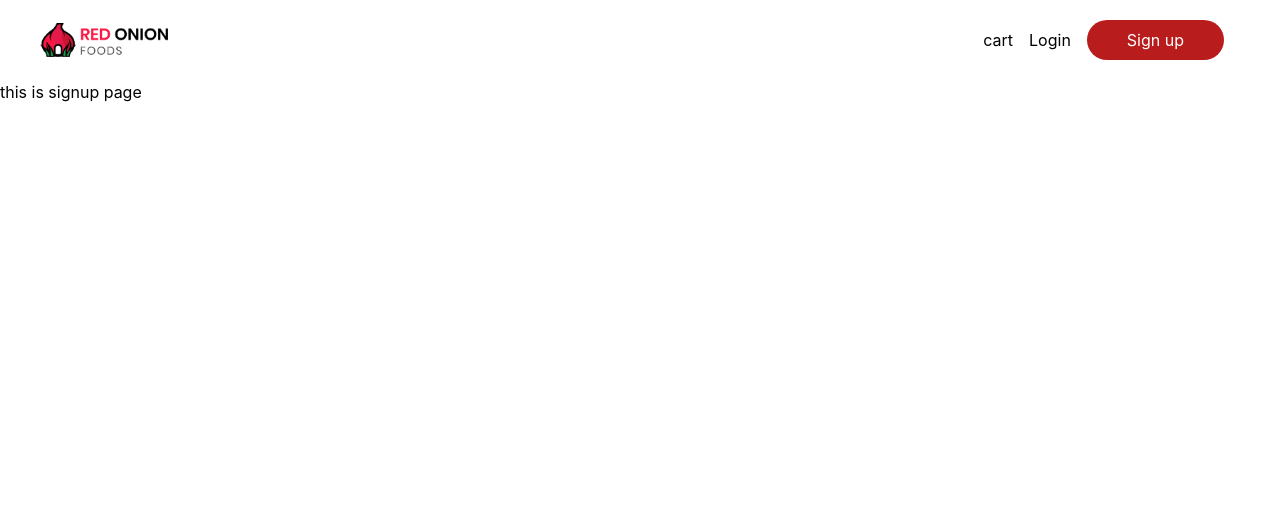
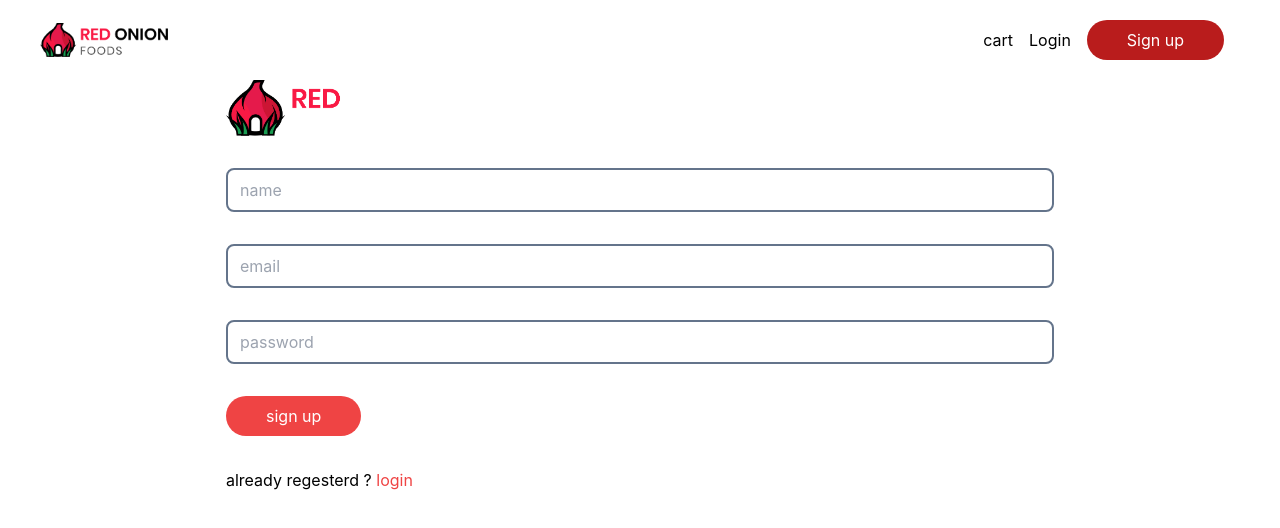
Before and after one commit to sajibur-rahman/red-onion, a React (Create React App) app: page /signup in a window 1280 px wide. Shown: the top 528 px of the page. Built offline with nearby package versions, Linux system fonts and the light colour scheme.

Commit message:
signup page is done

```diff
--- a/src/Pages/Signup/Signup.js
+++ b/src/Pages/Signup/Signup.js
@@ -1,11 +1,29 @@
-import React from 'react';
+import React from "react";
+import { Link } from "react-router-dom";
+import logo from "../../assets/images/logo.png";
+import Button from "../Shared/BigButton/Button";
+import TextField from "../Shared/TextField/TextField";
 
 const Signup = () => {
-    return (
-        <div>
-            <h1>this is signup page</h1>
-        </div>
-    );
+  return (
+    <div className="flex justify-center items-center">
+      <div className="space-y-8">
+        <img className="w-52" src={logo} alt="" />
+        <form className="space-y-8">
+          <TextField placeholder="name" type="text" />
+          <TextField placeholder="email" type="email" />
+          <TextField placeholder="password" type="password" />
+          <Button>sign up</Button>
+          <p>
+            already regesterd ?{" "}
+            <Link className="text-red-500" to="/login">
+              login
+            </Link>
+          </p>
+        </form>
+      </div>
+    </div>
+  );
 };
 
 export default Signup;
```
